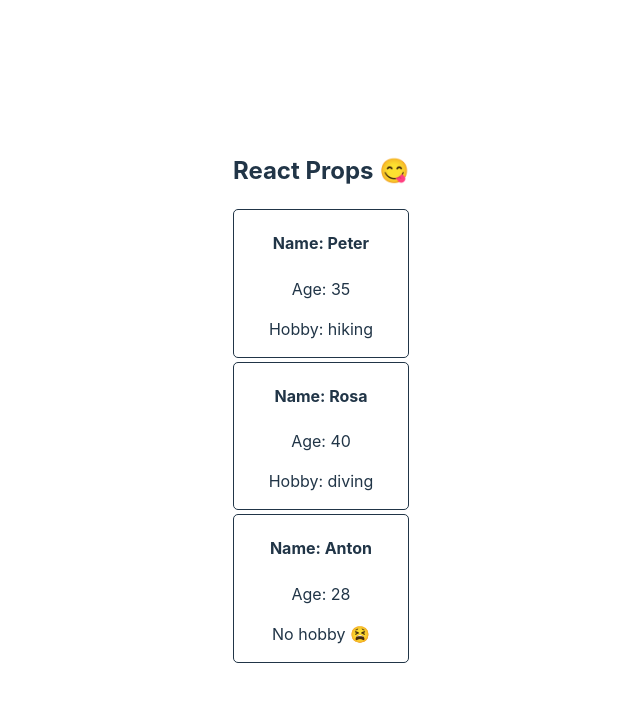
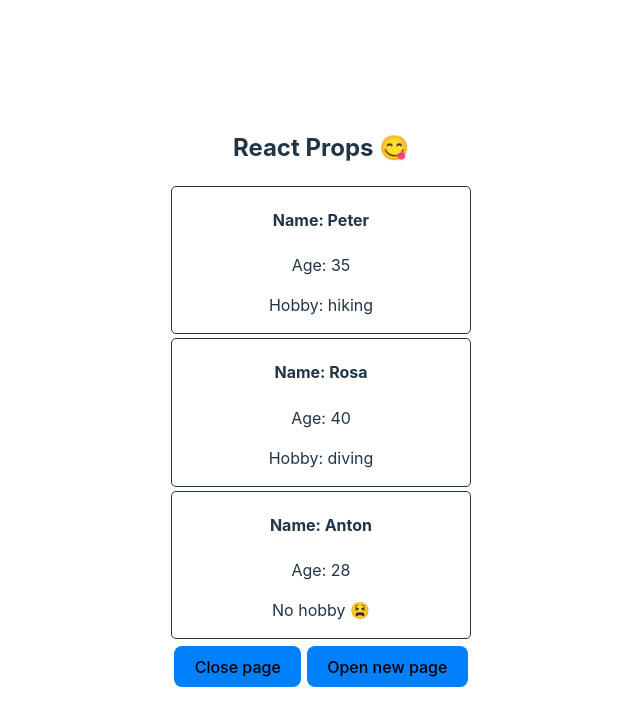
Before and after one commit to ArtemDavidovich/frontend-pro, a React (Vite) app: page / in a window 1280 px wide. Shown: the top 726 px of the page, without its empty margins (319-959 px from the left). Built offline with nearby package versions, Linux system fonts and the light colour scheme.

Commit message:
lesson 03

```diff
--- a/src/components/myButton/MyButton.jsx
+++ b/src/components/myButton/MyButton.jsx
@@ -3,8 +3,13 @@
 
 import './myButton.css'
 
-function MyButton() {
-  return <button className='myButton'>Click me</button>;
+function MyButton({text, func}) {
+  return <button onClick={func} className='myButton'>{text}</button>;
 }
 
 export default MyButton;
+
+// * компонент MyButton должен принимать props: text - с текстом кнопки, func - с  функцией, которая сработает по нажатию на кнопку
+
+// для того чтобы функция отработала на кнопке присвойте ей атрибут onClick внутри кнопки
+// <button onClick={...}>Click me!</button>
--- a/src/lessons/lesson03/Lesson03.jsx
+++ b/src/lessons/lesson03/Lesson03.jsx
@@ -1,13 +1,25 @@
+import MyButton from "../../components/myButton/MyButton";
 import UserCard from "../../components/userCard/UserCard";
 
 
 function Lesson03(){
+    function close(){
+        window.close();
+    }
+
+    function open(){
+        window.open('https://github.com/ArtemDavidovich/frontend_pro/tree/gh-pages');
+    }
+
+
     return (
         <div>
             <h2>React Props 😋</h2>
             <UserCard name={'Peter'} age={35} hobby={'hiking'}/>
             <UserCard name={'Rosa'} age={40} hobby={'diving'}/>
             <UserCard name={'Anton'} age={28} />
+            <MyButton text={'Close page'} func={close}/>
+            <MyButton text={'Open new page'} func={open}/>
         </div>
     );
 };
```
